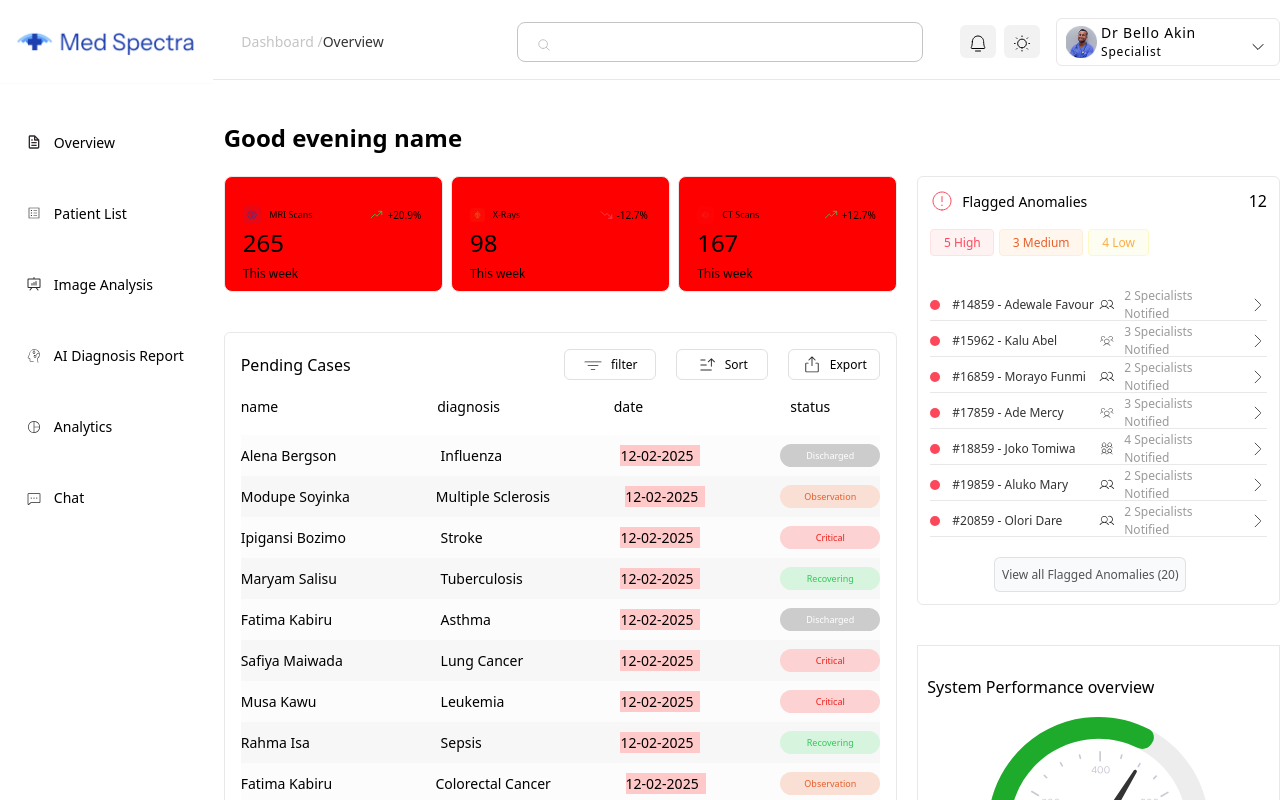
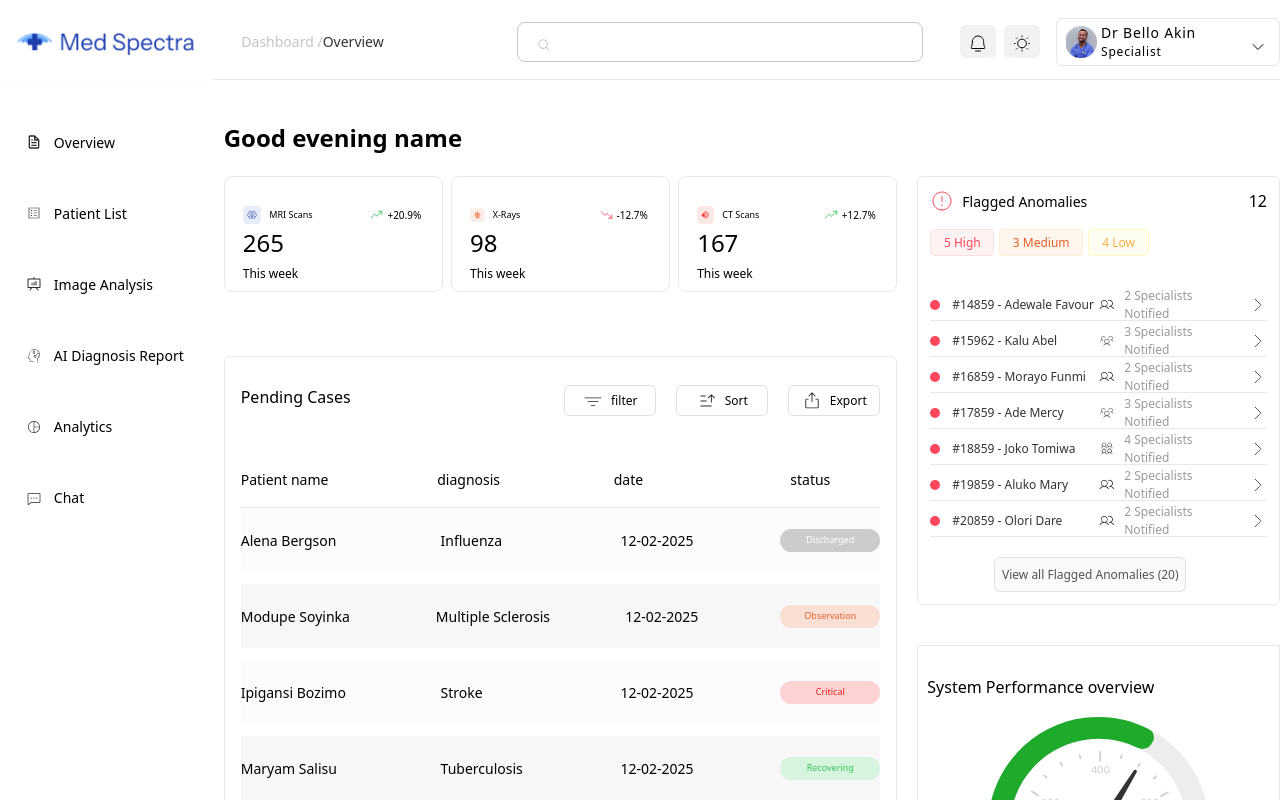
Before and after one commit to Maobugichi/medspecter, a React (Vite) app: page /medspecter/overviews/1 in a window 1280 px wide. Shown: the top 800 px of the page. Built offline with nearby package versions, Linux system fonts and the light colour scheme.

Commit message:
final touches

```diff
--- a/src/components/aidiagnosis/AI-Diagnosis.jsx
+++ b/src/components/aidiagnosis/AI-Diagnosis.jsx
@@ -11,8 +11,8 @@ import DiagHead from "./DiagHead"
 
 const  AIdiag = () => {
     const [ xAxis , setXAxis ] = useState({
-        x:90,
-        x2:85,
+        x:30,
+        x2:30,
         x3:120
     })
     const [ windowWidth , setWindowWidth ] = useState(window.innerWidth)
@@ -23,9 +23,9 @@ const  AIdiag = () => {
              setWindowWidth(width);
             if (width < 400) {
                 setXAxis({
-                    x:20,
-                    x2:20,
-                    x3:68
+                    x:25,
+                    x2:23,
+                    x3:72
                 })
             } else if (width > 400 && width < 600) {
                 setXAxis({
--- a/src/components/analysis/Analysis.jsx
+++ b/src/components/analysis/Analysis.jsx
@@ -10,7 +10,7 @@ const Analysis = () => {
     return(
         <div className="w-[95%] lg:w-[85%] grid gap-4 mx-auto">
             <h2 className="text-[24px] font-semibold">Image Analysis</h2>
-            <div className="flex xl:flex-row flex-col w-full mx-auto gap-5 ">
+            <div className="flex xl:flex-row flex-col w-full mx-auto gap-5">
               <ImageAnalysis/>
                 <DetailsFlex
                 show={isShow}
--- a/src/components/analysis/imageanalysis.jsx
+++ b/src/components/analysis/imageanalysis.jsx
@@ -10,10 +10,12 @@ const ImageAnalysis = () => {
         img.src = mri;
         img.onload = () => setImageLoaded(true)
     },[])
+
+
     return(
         <div>
-             <div className="lg:w-[95%] md:w-[95%]  mx-auto w-full  h-full">
-             {imageLoaded ? <img className="w-full" src={mri} alt="MRI brain scan" /> : <Skeleton/>}
+             <div className="lg:w-[95%] md:w-[95%]  mx-auto w-full  h-full ">
+             {imageLoaded ? <img className="w-full h-full" src={mri} alt="MRI brain scan" /> : <Skeleton/>}
             </div>
         </div>
 
--- a/src/components/keys.jsx
+++ b/src/components/keys.jsx
@@ -12,13 +12,13 @@ const Keys = ({info,check , count , setCount , width , contWidth}) => {
 
   const length = key[0].length - count;
   return(
-    <div className={`flex h-[55px] ${contWidth}  justify-between  items-center gap-4  overflow-hidden`}>
+    <div className={`flex h-[55px] w-full justify-between ${check && "bg-[#1E40AF05]"}  items-center gap-4  overflow-hidden border-b border-solid border-[#E8E8E8]`}>
        {check &&<input className="xl:w-10 w-4" type="checkbox" />}
       {
         key[0]?.slice(0,length).map((item,index) => {
           const widths = width[index]
           return(
-            <p ref={(el) => (paraRef.current[index] = el)}  className={`${widths} text-left text-xs md:text-[14px] `}>{item}</p>
+            <p ref={(el) => (paraRef.current[index] = el)}  className={`${widths} text-left text-xs md:text-[14px] `}> {item == "name" && "Patient"} {item}</p>
           )
         })
       }
--- a/src/components/oveview/Overview.jsx
+++ b/src/components/oveview/Overview.jsx
@@ -29,7 +29,7 @@ const Overview = () => {
         <div className="xl:w-[85%] h-full  flex flex-col xl:flex-row gap-5 w-full md:pb-10 ">
             <div className="xl:w-[65%] w-[95%]  h-1/2 flex flex-col mx-auto gap-5">
                 <h1 className="text-[24px] font-semibold">{greet} name</h1>
-                <div className="flex flex-col gap-10 xl:justify-between h-[85%]  limitedSize:h-[85%] ">
+                <div className="flex flex-col gap-16 xl:justify-between h-[85%]  limitedSize:h-[85%] ">
                  <WeekInfo/>
                  <Pending/>
                 </div>
--- a/src/components/oveview/pending.jsx
+++ b/src/components/oveview/pending.jsx
@@ -7,7 +7,7 @@ const Pending = () => {
     const [ count , setCount ] = useState(4)
     const [width, setWidth] = useState(["w-[130px]" , "w-[110px]","w-[110px]","w-[90px]"]);
     return(
-        <div className="w-full h-[74%] lg:h-auto   lg:w-full lg:p-4 rounded-md border border-solid lg:text-[14px] border-[#E8E8E8] p-3 ">
+        <div className="w-full h-[74%] lg:h-auto lg:min-h-[600px] lg:w-full lg:p-4 rounded-md border border-solid lg:text-[14px] border-[#E8E8E8] p-3 ">
             <PendingHead/>
             <Keys
              info={patientInfo}
--- a/src/components/oveview/pendinghead.jsx
+++ b/src/components/oveview/pendinghead.jsx
@@ -2,7 +2,7 @@ import Blockcont from "./blockcont"
 
 const PendingHead = () => {
     return(
-        <div className="flex justify-between w-full items-center ">
+        <div className="flex justify-between w-full  h-20 pt-3">
             <h2 className="lg:text-[16px] text-[12px]">
                 Pending Cases
             </h2>
--- a/src/components/oveview/pendingtable.jsx
+++ b/src/components/oveview/pendingtable.jsx
@@ -39,7 +39,7 @@ const PendingTable = () => {
         />
     ))
     return(
-        <div className="h-[80%] grid">
+        <div className="h-[90%] grid gap-3">
             {tableItems}
         </div>
     )
--- a/src/components/patient/patienttable.jsx
+++ b/src/components/patient/patienttable.jsx
@@ -48,7 +48,7 @@ const PatientTable = ({isInfo,setIsInfo}) => {
 
 
     return(
-        <div className="w-full border border-solid border-[#E8E8E8]  limitedSize:h-[75%] mx-auto p-1">
+        <div className="w-full border border-solid border-[#E8E8E8]  limitedSize:h-[75%] mx-auto  h-[150vh] rounded-lg ">
             <Keys
              info={isInfo}
              check={true}
--- a/src/components/pendingcases.jsx
+++ b/src/components/pendingcases.jsx
@@ -1,12 +1,12 @@
 const PendingCases = ({id,name,diagnosis,date,status,bgColor,statusColor,statusText,doctor,number,treatment,width , spacing}) => {
 
     return(
-        <div className={`${bgColor} flex h-[41px] text-[10px]  lg:text-[14px] w-full  text-[#000000] ${spacing} items-center`}>
+        <div className={`${bgColor} flex h-16 text-[10px]  lg:text-[14px] w-full  text-[#000000] ${spacing} items-center`}>
             {id && <input className="w-2 md:w-10" type="checkbox" />}
             {id &&  <p className={`w-auto lg:min-w-[60px] flex  items-start `}>{id}</p>}
              <p className={` md:w-auto md:min-w-[120px]  whitespace-wrap flex items-start break-word w-[60px] `}>{name}</p>
              <p className={` flex items-start md:w-auto ${id ? "w-[50px] xxSmall:min-w-[40px] " : "w-[55px] lg:min-w-[100px] smallSize:min-w-[80px] break-word"} md:min-w-[80px] whitespace-wrap `}>{diagnosis}</p>
-             <p className={` flex items-start  md:w-auto bg-red-200 w-[70px]   lg:min-w-[80px]`}>{date}</p>
+             <p className={` flex items-start  md:w-auto w-[70px]   lg:min-w-[80px]`}>{date}</p>
             {treatment &&   <p className={`w-auto min-w-[70px] md:min-w-[100px] lg:min-w-[135px] whitespace-wrap   `}>{treatment}</p>}
             <p className={` grid place-content-center h-[23px] md:w-[100px] w-[80px] text-[9px] ${statusColor} ${statusText} rounded-2xl`}>{status}</p>
             {doctor && <p className={` flex items-start w-auto min-w-[100px]`}>{doctor}</p>}
--- a/src/index.css
+++ b/src/index.css
@@ -1,11 +1,3 @@
 @import "tailwindcss";
 
-@media (min-width: 390px) {
-    .cus {
-        background-color: red;
-    }
-}
-
-
-
 @custom-variant limitedSize ((min-width: 1440px));
```
